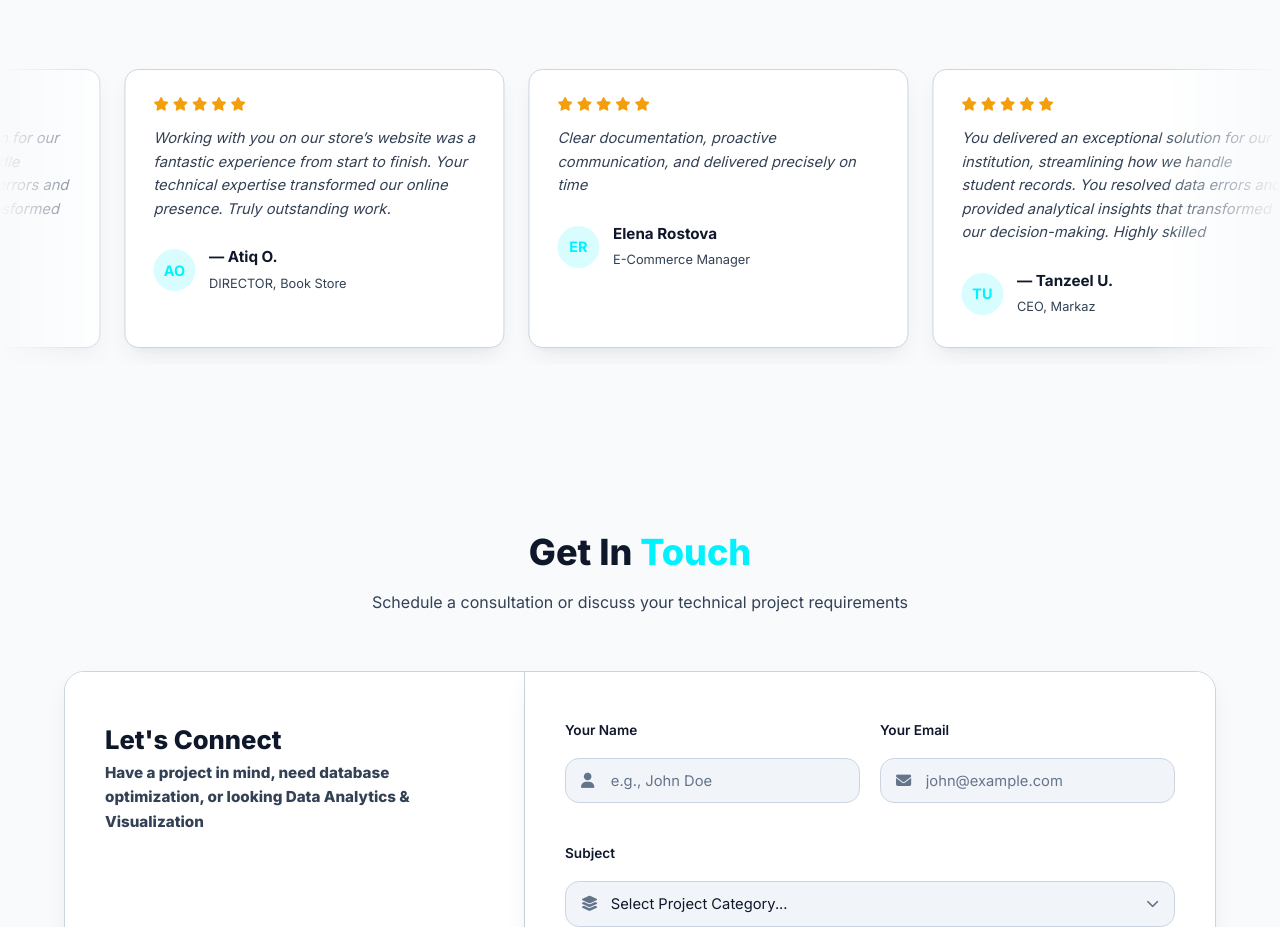
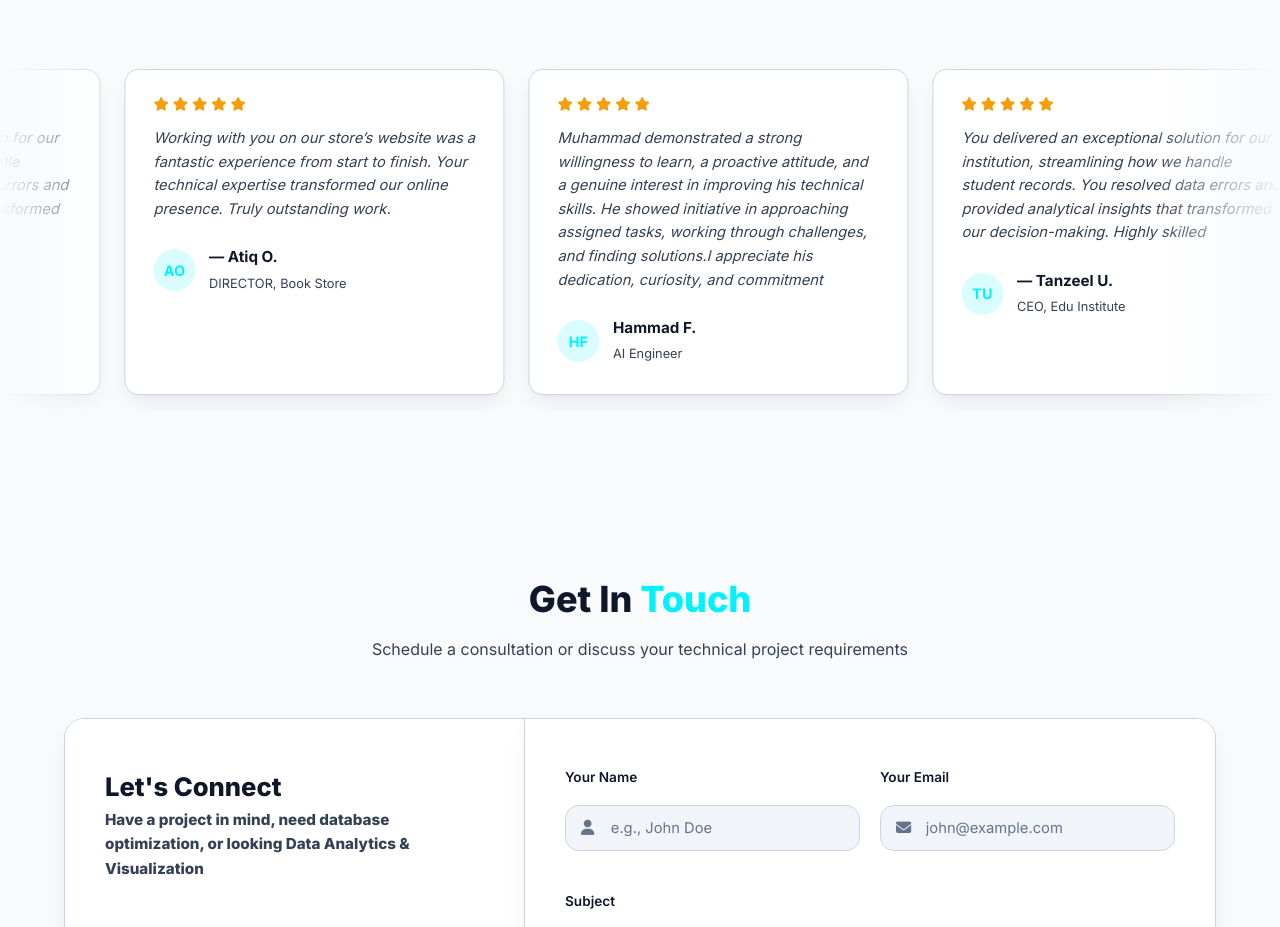
Before and after one commit to MuhammadHuzaifaG/muhammadhuzaifag.github.io, a plain HTML site: page index.html in a window 1280 px wide. Shown: the part 7943-8870 px from the top of the page. Drawn offline with nearby package versions, Linux system fonts and the light colour scheme; animation ran at ten frames a second; a script that the page names is missing.

Commit message:
Update index.html

```diff
--- a/index.html
+++ b/index.html
@@ -905,7 +905,7 @@ LIMIT 5;</textarea>
                     <div class="reviewer-avatar">TU</div>
                     <div>
                         <h4 class="reviewer-name">— Tanzeel U.</h4>
-                        <span class="reviewer-role">CEO, Markaz</span>
+                        <span class="reviewer-role">CEO, Edu Institute</span>
                     </div>
                 </div>
             </div>
@@ -930,12 +930,12 @@ LIMIT 5;</textarea>
                 <div class="review-stars">
                     <i class="fa-solid fa-star"></i><i class="fa-solid fa-star"></i><i class="fa-solid fa-star"></i><i class="fa-solid fa-star"></i><i class="fa-solid fa-star"></i>
                 </div>
-                <p class="review-text">Clear documentation, proactive communication, and delivered precisely on time</p>
+                <p class="review-text">Muhammad demonstrated a strong willingness to learn, a proactive attitude, and a genuine interest in improving his technical skills. He showed initiative in approaching assigned tasks, working through challenges, and finding solutions.I appreciate his dedication, curiosity, and commitment</p>
                 <div class="reviewer-meta">
-                    <div class="reviewer-avatar">ER</div>
+                    <div class="reviewer-avatar">HF</div>
                     <div>
-                        <h4 class="reviewer-name">Elena Rostova</h4>
-                        <span class="reviewer-role">E-Commerce Manager</span>
+                        <h4 class="reviewer-name">Hammad F.</h4>
+                        <span class="reviewer-role">AI Engineer</span>
                     </div>
                 </div>
             </div>
@@ -950,7 +950,7 @@ LIMIT 5;</textarea>
                     <div class="reviewer-avatar">TU</div>
                     <div>
                         <h4 class="reviewer-name">— Tanzeel U.</h4>
-                        <span class="reviewer-role">CEO, Markaz</span>
+                        <span class="reviewer-role">CEO, Edu Institute</span>
                     </div>
                 </div>
             </div>
@@ -965,7 +965,7 @@ LIMIT 5;</textarea>
                     <div class="reviewer-avatar">AO</div>
                     <div>
                         <h4 class="reviewer-name">— Atiq O.</h4>
-                        <span class="reviewer-role">CEO, DataSync Solutions</span>
+                        <span class="reviewer-role">DIRECTOR, Book Store</span>
                     </div>
                 </div>
             </div>
@@ -974,12 +974,12 @@ LIMIT 5;</textarea>
                 <div class="review-stars">
                     <i class="fa-solid fa-star"></i><i class="fa-solid fa-star"></i><i class="fa-solid fa-star"></i><i class="fa-solid fa-star"></i><i class="fa-solid fa-star"></i>
                 </div>
-                <p class="review-text">"Clear technical documentation, proactive communication, and delivered precisely on time. Our checkout conversion rate noticeably improved after his refactoring."</p>
+                <p class="review-text">Muhammad demonstrated a strong willingness to learn, a proactive attitude, and a genuine interest in improving his technical skills. He showed initiative in approaching assigned tasks, working through challenges, and finding solutions.I appreciate his dedication, curiosity, and commitment</p>
                 <div class="reviewer-meta">
-                    <div class="reviewer-avatar">ER</div>
+                    <div class="reviewer-avatar">HF</div>
                     <div>
-                        <h4 class="reviewer-name">Elena Rostova</h4>
-                        <span class="reviewer-role">E-Commerce Manager</span>
+                        <h4 class="reviewer-name">Hammad Farooq</h4>
+                        <span class="reviewer-role">AI Engineer</span>
                     </div>
                 </div>
             </div>
```
